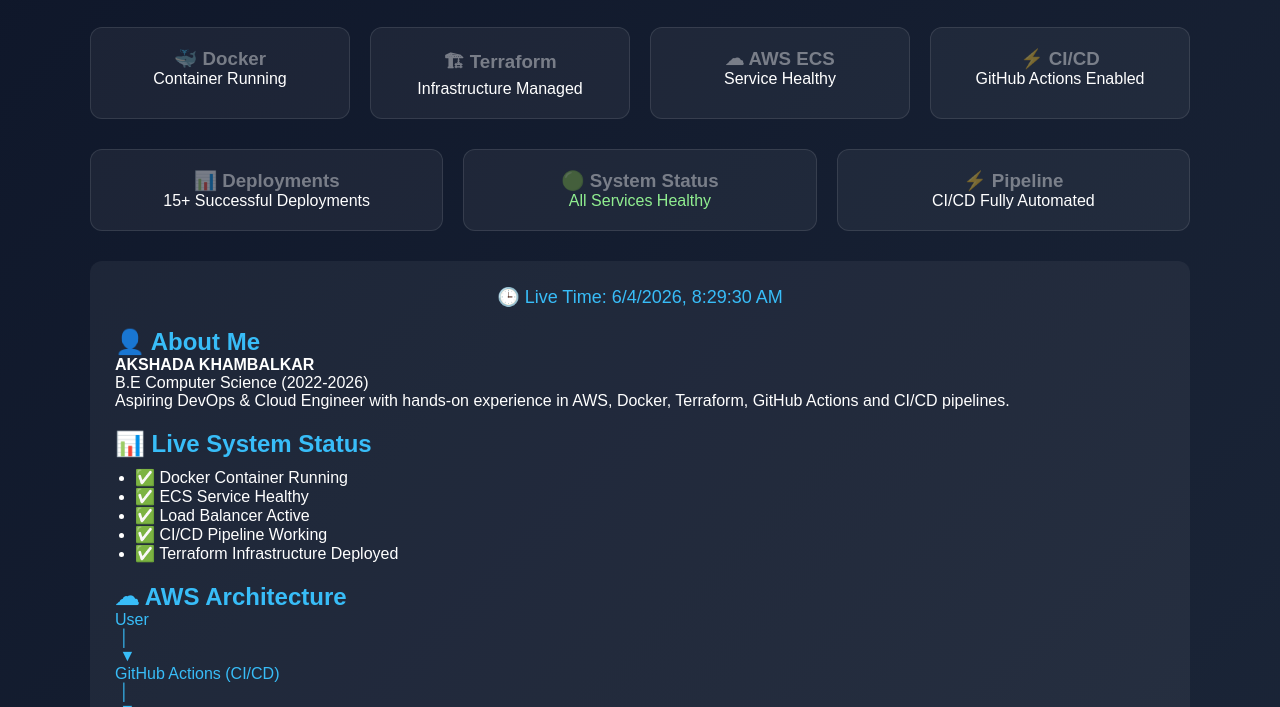
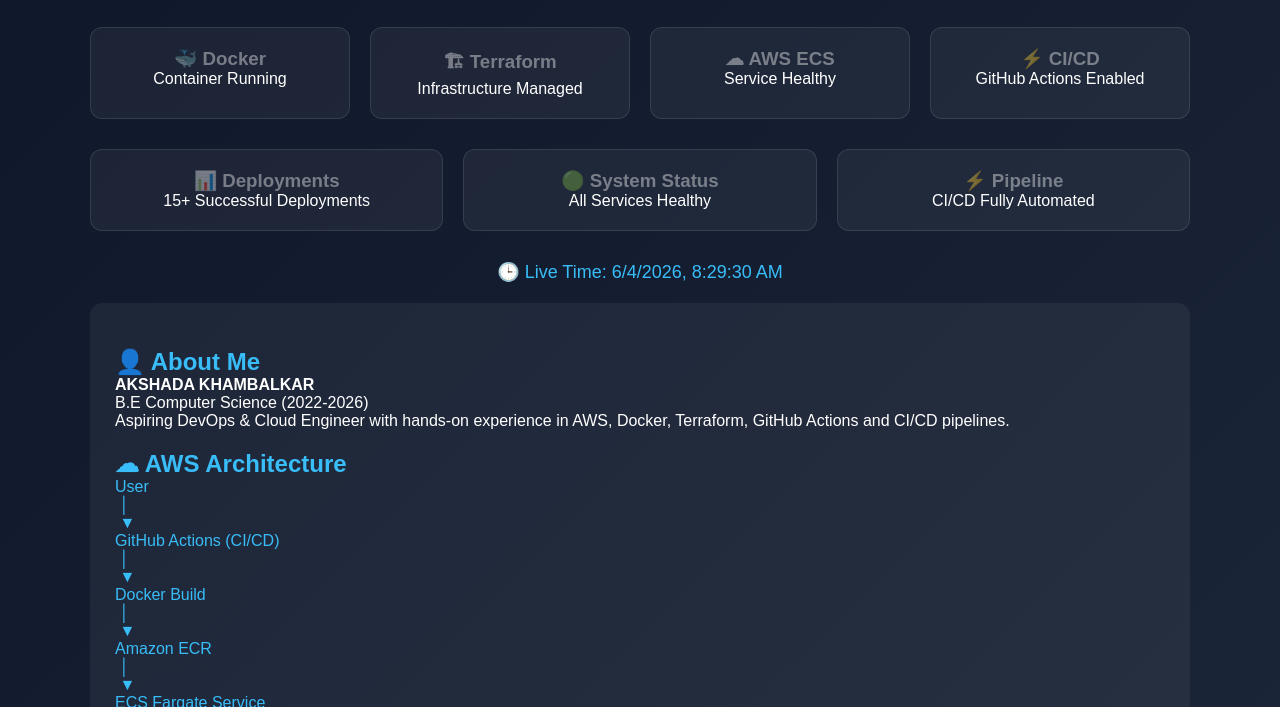
Before and after one commit to Akshadakhambalkar/ecs-terraform-project, a website: page public/index.html in a window 1280 px wide. Shown: the part 93-800 px from the top of the page. Drawn offline with Linux system fonts and the light colour scheme.

Commit message:
Final clean DevOps portfolio UI with proper structure

```diff
--- a/public/index.html
+++ b/public/index.html
@@ -11,13 +11,14 @@
 
 <div class="container">
 
+    <!-- HEADER -->
     <h1>🚀 AK DevOps Command Center</h1>
 
     <p class="subtitle">
         Production Grade AWS ECS Deployment using Terraform & Docker
     </p>
 
-    <!-- TOP CARDS -->
+    <!-- TOP DASHBOARD CARDS -->
     <div class="cards">
 
         <div class="card">
@@ -52,7 +53,7 @@
 
         <div class="card">
             <h3>🟢 System Status</h3>
-            <p style="color:lightgreen;">All Services Healthy</p>
+            <p>All Services Healthy</p>
         </div>
 
         <div class="card">
@@ -62,13 +63,13 @@
 
     </div>
 
-    <!-- MAIN SECTION -->
+    <!-- LIVE TIME -->
+    <p style="text-align:center; color:#38bdf8; font-size:18px;">
+        🕒 Live Time: <span id="time"></span>
+    </p>
+
+    <!-- RESUME SECTION -->
     <div class="architecture">
-
-        <!-- LIVE TIME -->
-        <p style="text-align:center; color:#38bdf8; font-size:18px;">
-            🕒 Live Time: <span id="time"></span>
-        </p>
 
         <h2>👤 About Me</h2>
 
@@ -80,16 +81,6 @@
         <p>
             Aspiring DevOps & Cloud Engineer with hands-on experience in AWS, Docker, Terraform, GitHub Actions and CI/CD pipelines.
         </p>
-
-        <h2>📊 Live System Status</h2>
-
-        <ul>
-            <li>✅ Docker Container Running</li>
-            <li>✅ ECS Service Healthy</li>
-            <li>✅ Load Balancer Active</li>
-            <li>✅ CI/CD Pipeline Working</li>
-            <li>✅ Terraform Infrastructure Deployed</li>
-        </ul>
 
         <h2>☁ AWS Architecture</h2>
 
@@ -156,7 +147,7 @@
 
 </div>
 
-<!-- IMPORTANT: JS LINK (LIVE TIME FIX) -->
+<!-- LIVE TIME SCRIPT (IMPORTANT) -->
 <script src="script.js"></script>
 
 </body>
```
